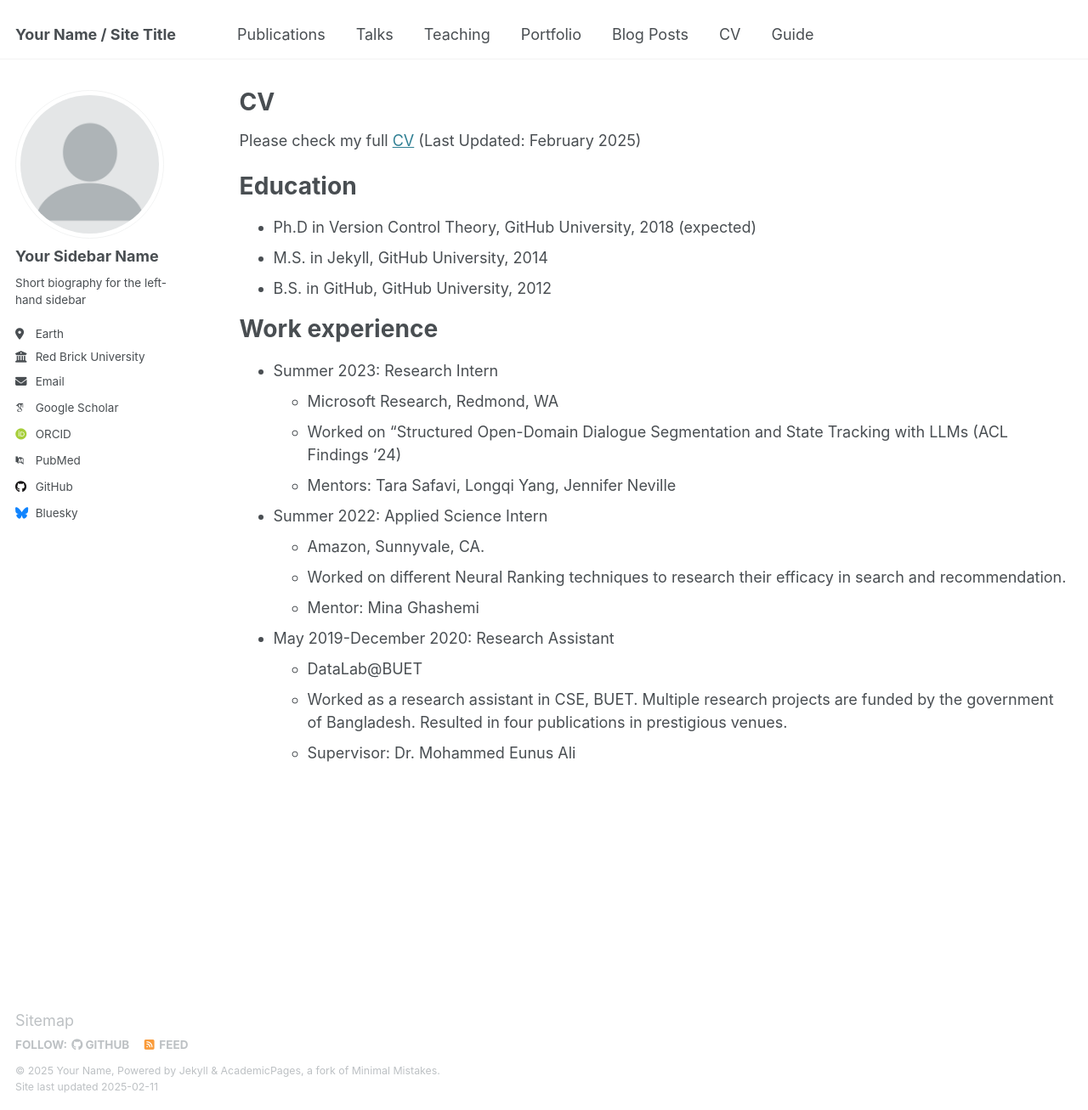
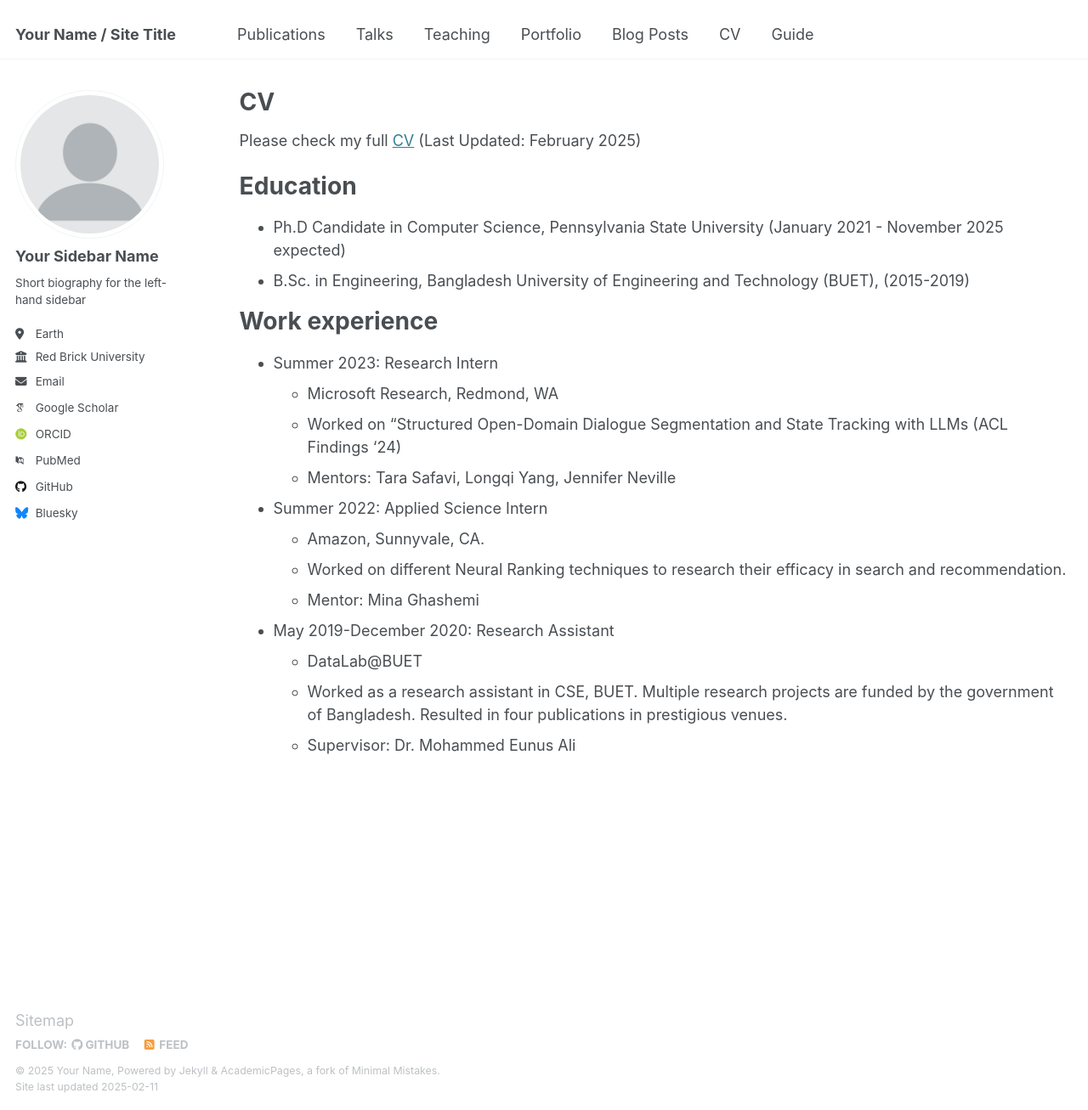
Before and after one commit to Sarathismg/sarathismg.github.io, a Jekyll site: the page built from _pages/cv.md, in a window 1280 px wide and 1307 px high. Shown: the whole window at 85% size. Built offline with Jekyll 4.4.1, drawn with Linux system fonts in a browser that asks for light colours; some web fonts are replaced.

Commit message:
Update cv.md

```diff
--- a/_pages/cv.md
+++ b/_pages/cv.md
@@ -11,9 +11,8 @@ Please check my full [CV](/files/CV_Sarkar_New.pdf) (Last Updated: February 2025
 
 Education
 ======
-* Ph.D in Version Control Theory, GitHub University, 2018 (expected)
-* M.S. in Jekyll, GitHub University, 2014
-* B.S. in GitHub, GitHub University, 2012
+* Ph.D Candidate in Computer Science, Pennsylvania State University (January 2021 - November 2025 expected)
+* B.Sc. in Engineering, Bangladesh University of Engineering and Technology (BUET), (2015-2019)
 
 Work experience
 ======
```
